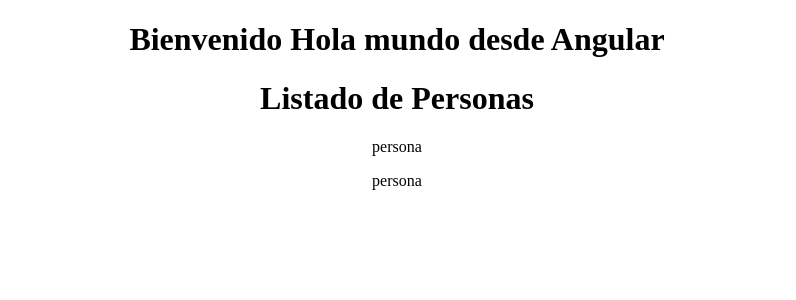
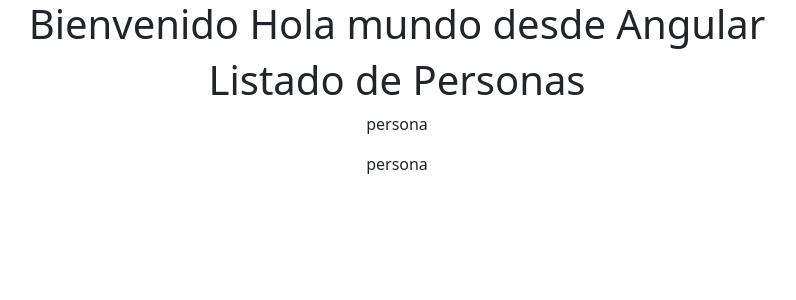
Before and after one commit to cfdavilal/curso_angular, an Angular app: page / in a window 1280 px wide. Shown: the top 300 px of the page, without its empty margins (243-1039 px from the left). Built offline with nearby package versions, Linux system fonts and the light colour scheme.

Commit message:
Integrando Bootstrap a Angular

```diff
--- a/angular.json
+++ b/angular.json
@@ -30,9 +30,14 @@
               "src/assets"
             ],
             "styles": [
-              "src/styles.css"
+              "src/styles.css",
+              "node_modules/bootstrap/dist/css/bootstrap.min.css"
             ],
-            "scripts": []
+            "scripts": [
+              "node_modules/jquery/dist/jquery.slim.min.js",
+              "node_modules/popper.js/dist/umd/popper.min.js",
+              "node_modules/bootstrap/dist/js/bootstrap.min.js"
+            ]
           },
           "configurations": {
             "production": {
--- a/package.json
+++ b/package.json
@@ -18,6 +18,9 @@
     "@angular/platform-browser": "~12.0.4",
     "@angular/platform-browser-dynamic": "~12.0.4",
     "@angular/router": "~12.0.4",
+    "bootstrap": "^5.0.1",
+    "jquery": "^3.6.0",
+    "popper.js": "^1.16.1",
     "rxjs": "~6.6.0",
     "tslib": "^2.1.0",
     "zone.js": "~0.11.4"
--- a/src/app/personas/personas.component.ts
+++ b/src/app/personas/personas.component.ts
@@ -2,7 +2,9 @@ import { Component } from "@angular/core";
 
 @Component({
     selector: 'app-personas',
-    templateUrl: './personas.component.html'
+    template: ` <h1>Listado de Personas</h1>
+                <app-persona></app-persona>
+                <app-persona></app-persona>`
 })
 export class PersonasComponent{
 
```
Also changed, not shown: 1 other file (tests, documents, lock files or other folders).
